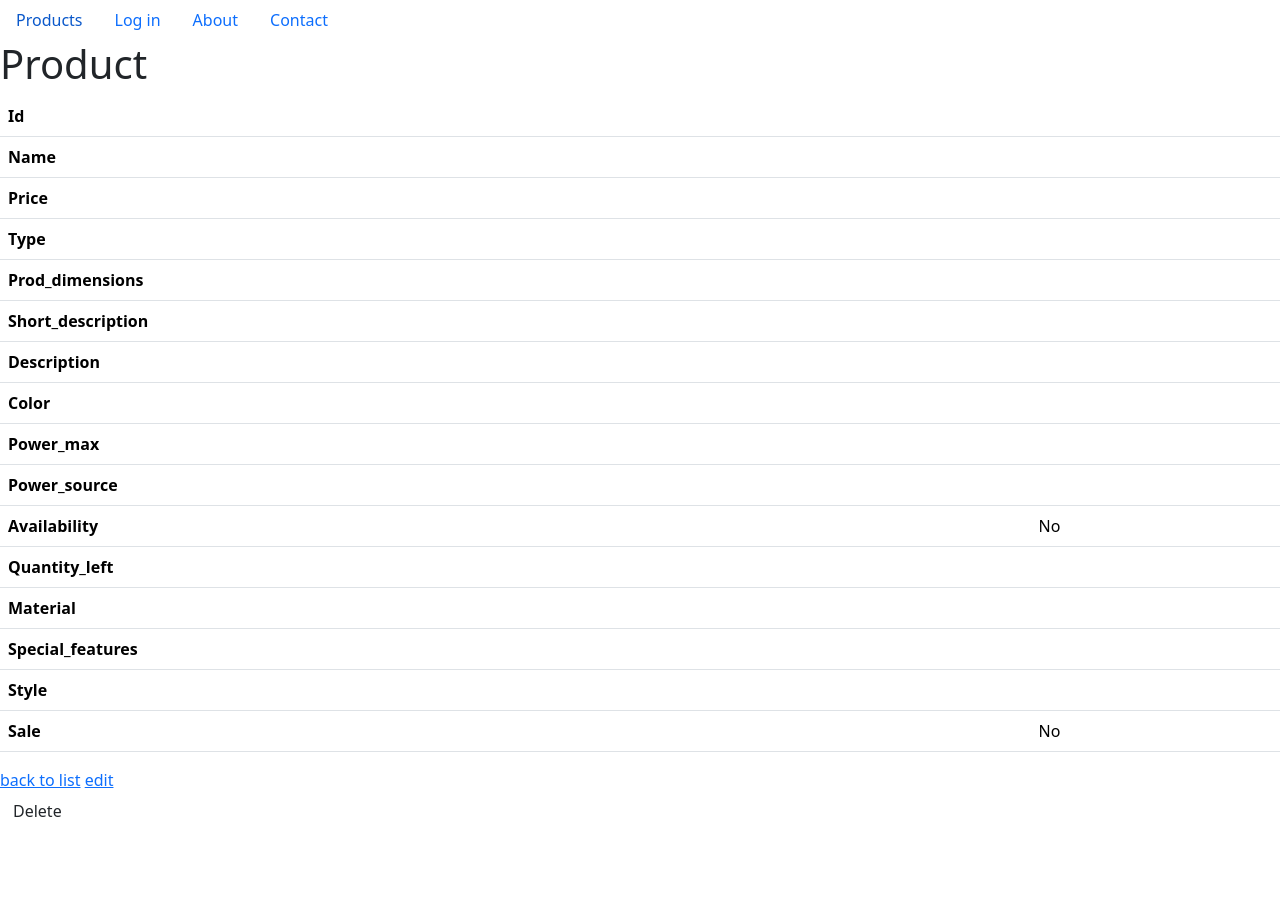
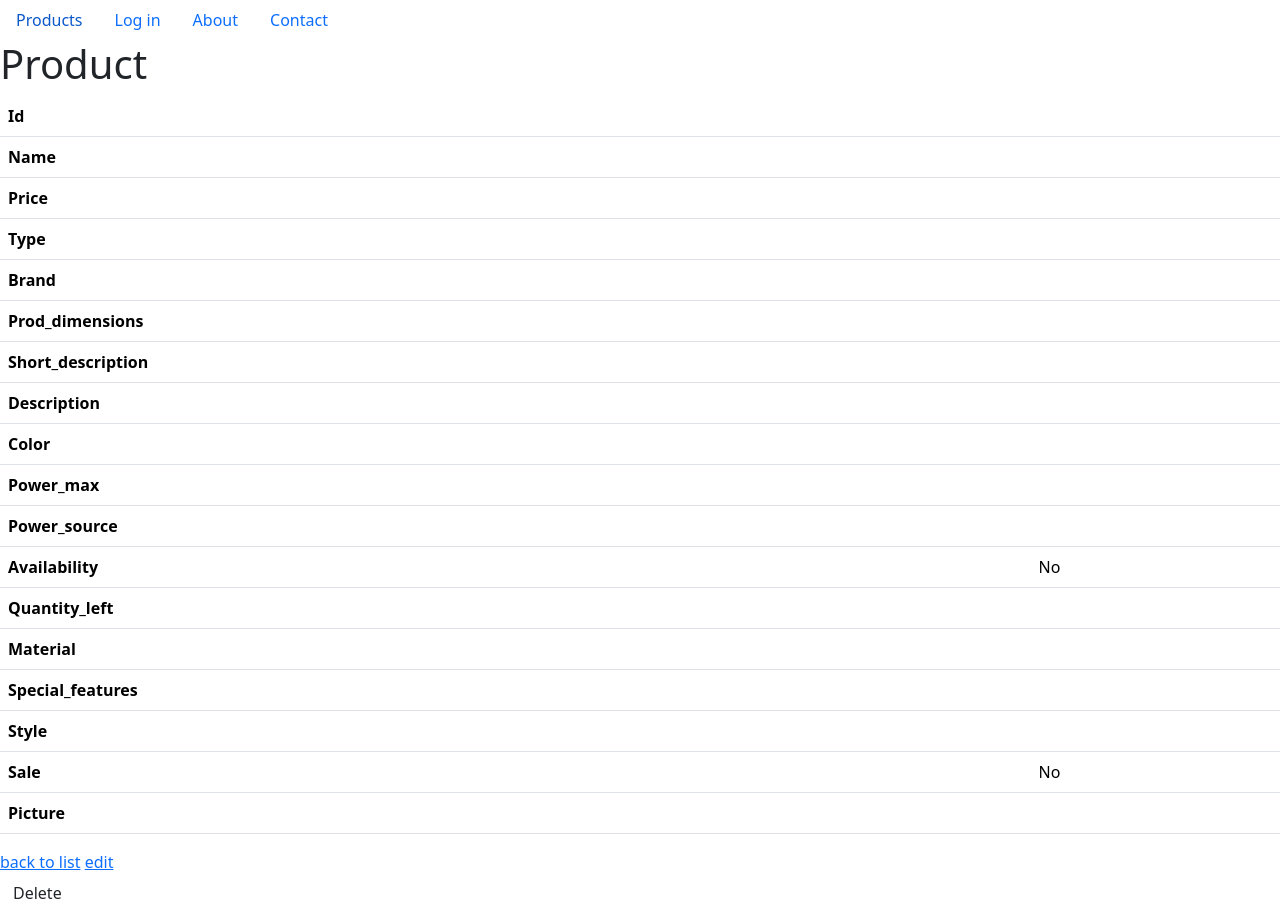
Before and after one commit to BogdanMoisoiu/E-commerce-OF, a Symfony app: template templates/product/show.html.twig in a window 1280 px wide. Before the commit the page ends 817 px from the top, so only its background shows below. Run offline with Twig, Linux system fonts and the light colour scheme; the template is opened without the code that fills it, so the values that code supplies are empty; some libraries are stand-ins or nearby versions.

Commit message:
update product controller, finish file upload

```diff
--- a/templates/product/index.html.twig
+++ b/templates/product/index.html.twig
@@ -12,6 +12,7 @@
                 <th>Name</th>
                 <th>Price</th>
                 <th>Type</th>
+                {# <th>Brand</th> #}
                 <th>Prod_dimensions</th>
                 <th>Short_description</th>
                 <th>Description</th>
@@ -24,6 +25,7 @@
                 <th>Special_features</th>
                 <th>Style</th>
                 <th>Sale</th>
+                <th>Picture</th>
                 <th>actions</th>
             </tr>
         </thead>
@@ -34,6 +36,7 @@
                 <td>{{ product.name }}</td>
                 <td>{{ product.price }}</td>
                 <td>{{ product.type }}</td>
+                {# <td>{{ brand.name }}</td> #}
                 <td>{{ product.prodDimensions }}</td>
                 <td>{{ product.shortDescription }}</td>
                 <td>{{ product.description }}</td>
@@ -46,6 +49,7 @@
                 <td>{{ product.specialFeatures }}</td>
                 <td>{{ product.style }}</td>
                 <td>{{ product.sale ? 'Yes' : 'No' }}</td>
+                <td><img src="{{ product.picture }}" alt="" height="70px"></td>
                 <td>
                     <a href="{{ path('app_product_show', {'id': product.id}) }}">show</a>
                     <a href="{{ path('app_product_edit', {'id': product.id}) }}">edit</a>
--- a/templates/product/show.html.twig
+++ b/templates/product/show.html.twig
@@ -22,6 +22,11 @@
             <tr>
                 <th>Type</th>
                 <td>{{ product.type }}</td>
+            </tr>
+            <tr>
+            <tr>
+                <th>Brand</th>
+                <td>{{ brand.name }}</td>
             </tr>
             <tr>
                 <th>Prod_dimensions</th>
@@ -71,6 +76,10 @@
                 <th>Sale</th>
                 <td>{{ product.sale ? 'Yes' : 'No' }}</td>
             </tr>
+            <tr>
+                <th>Picture</th>
+                <td><img src="{{ product.picture }}" alt="" height="70px"></td>
+            </tr>
         </tbody>
     </table>
 
```
Also changed, not shown: src/Controller/ProductController.php (+8 -3 lines), src/Entity/Product.php (+15 -0 lines), src/Form/ProductType.php (+13 -0 lines), public/pictures/pizza-643fc8168aca8.jpg (added).
